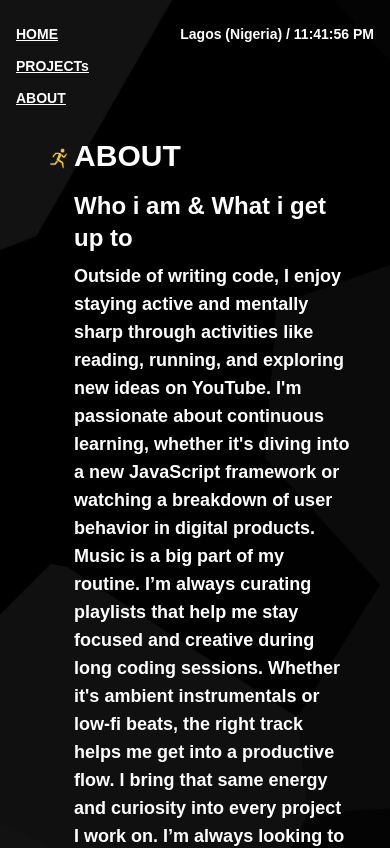
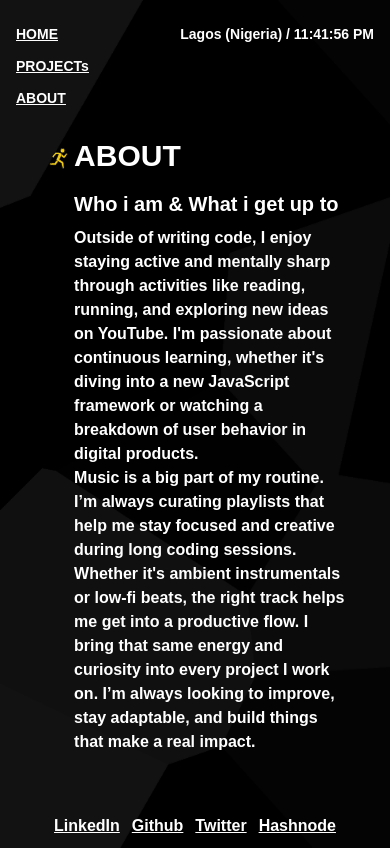
Before and after one commit to Yinkajay/new-portfolio, a React (Vite) app: page /about in a window 390 px wide. Shown: the top 848 px of the page. Built offline with nearby package versions, Linux system fonts and the light colour scheme; a web font is replaced by a local one.

Commit message:
Make font changes

```diff
--- a/src/pages/About.jsx
+++ b/src/pages/About.jsx
@@ -45,9 +45,9 @@ const About = () => {
             loop={false}
             autoplay={false}
             style={{ ackgroundColor: 'rgba(100,400,100,0.3)' }} />
-          <p className='text-2xl mb-2'>Who i am & What i get up to</p>
-          <p className='text-lg'>Outside of writing code, I enjoy staying active and mentally sharp through activities like reading, running, and exploring new ideas on YouTube. I'm passionate about continuous learning, whether it's diving into a new JavaScript framework or watching a breakdown of user behavior in digital products.</p>
-          <p className='text-lg'>Music is a big part of my routine. I’m always curating playlists that help me stay focused and creative during long coding sessions. Whether it's ambient instrumentals or low-fi beats, the right track helps me get into a productive flow. I bring that same energy and curiosity into every project I work on. I’m always looking to improve, stay adaptable, and build things that make a real impact.
+          <p className='text-xl mb-2'>Who i am & What i get up to</p>
+          <p className='lg:text-lg'>Outside of writing code, I enjoy staying active and mentally sharp through activities like reading, running, and exploring new ideas on YouTube. I'm passionate about continuous learning, whether it's diving into a new JavaScript framework or watching a breakdown of user behavior in digital products.</p>
+          <p className='lg:text-lg'>Music is a big part of my routine. I’m always curating playlists that help me stay focused and creative during long coding sessions. Whether it's ambient instrumentals or low-fi beats, the right track helps me get into a productive flow. I bring that same energy and curiosity into every project I work on. I’m always looking to improve, stay adaptable, and build things that make a real impact.
           </p>
         </div>
       </div>
--- a/src/pages/Home.jsx
+++ b/src/pages/Home.jsx
@@ -51,9 +51,9 @@ const Home = () => {
                         style={{ ackgroundColor: 'rgba(100,400,100,0.3)' }}
                     />
                 </div>
-                <p>Frontend Engineer who loves building cool stuff.</p>
+                <p className="lg:text-lg">Frontend Engineer who loves building cool stuff.</p>
 
-                <div className="mb-8">
+                <div className="mb-8 lg:text-lg">
                     <p className='mb-8'>Hey, I’m Yinka, a frontend engineer with 2 years of hands-on experience designing and developing modern, responsive websites and web applications. I specialize in turning complex ideas into clean, user-friendly interfaces that not only look great but work flawlessly across devices. My approach blends thoughtful design, accessibility, and clean, maintainable code to build solutions that users genuinely enjoy.</p>
                     <p>I’m always looking to improve my skills and stay up to date with the latest in frontend technologies and best practices. Outside of work, you’ll usually find me reading books, going for a run to clear my mind, or diving into YouTube to learn something new, whether it's a design principle, a coding concept, or a productivity tip.</p>
                 </div>
```
